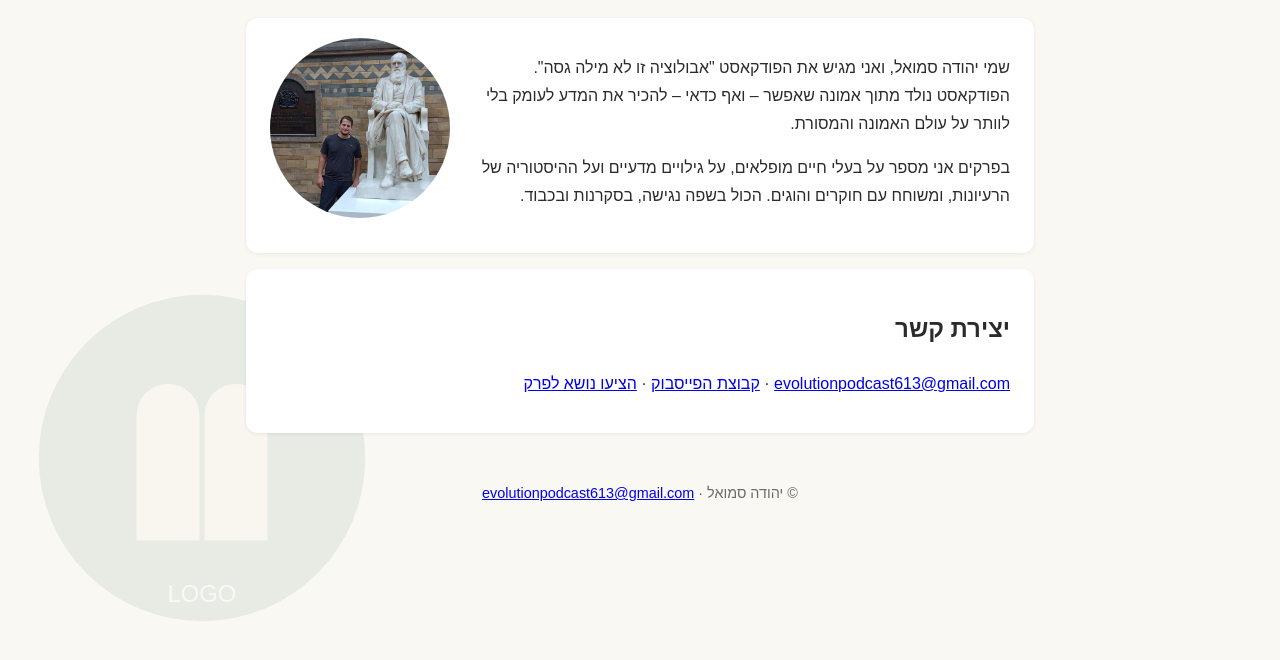
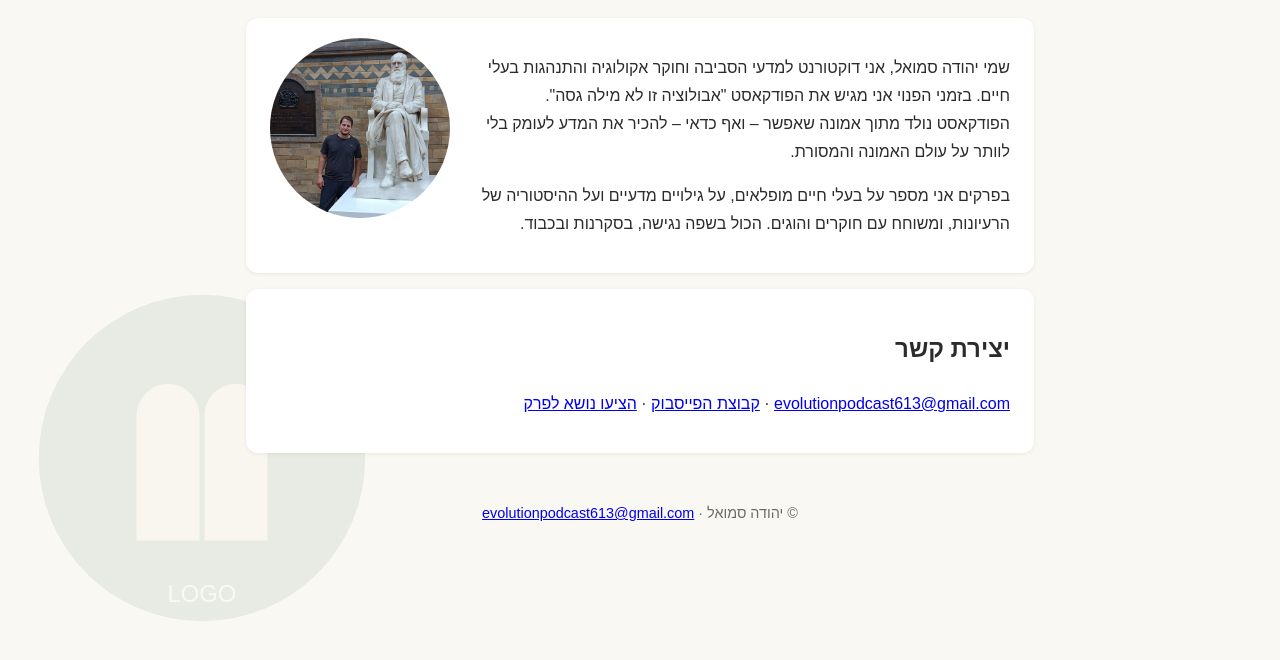
Before and after one commit to yehudasam/mysite, a plain HTML site: page about.html in a window 1280 px wide. Shown: the part 140-800 px from the top of the page. Drawn offline with Linux system fonts and the light colour scheme.

Commit message:
Update about.html

```diff
--- a/about.html
+++ b/about.html
@@ -1,3 +1,3 @@
 <!DOCTYPE html><html lang="he" dir="rtl"><head><meta charset="utf-8"><meta name="viewport" content="width=device-width,initial-scale=1"><title>אודות | אבולוציה זו לא מילה גסה</title><link rel="stylesheet" href="./style.css"></head><body>
 <header><nav class="wrap"><a href="./logo.html" class="logo-img" title="על הלוגו" aria-label="על משמעות הלוגו"></a><a class="brand" href="./index.html">אבולוציה זו לא מילה גסה</a><a href="./episodes.html">פרקים</a><a href="./book.html">הספר</a><a href="./guests.html">אורחים</a><a href="./about.html">אודות</a><a href="./logo.html">על הלוגו</a></nav></header>
-<a class="bg-logo" href="./logo.html" aria-label="על משמעות הלוגו"></a><main class="wrap"><h1>אודות</h1><div class="card"><!-- החליפו את (למשל assets/me.svg) --><img class="me" src="./assets/me.jpg" alt="יהודה סמואל"><p>שמי יהודה סמואל, ואני מגיש את הפודקאסט "אבולוציה זו לא מילה גסה". הפודקאסט נולד מתוך אמונה שאפשר – ואף כדאי – להכיר את המדע לעומק בלי לוותר על עולם האמונה והמסורת.</p><p>בפרקים אני מספר על בעלי חיים מופלאים, על גילויים מדעיים ועל ההיסטוריה של הרעיונות, ומשוחח עם חוקרים והוגים. הכול בשפה נגישה, בסקרנות ובכבוד.</p><div style="clear:both"></div></div><div class="card"><h2>יצירת קשר</h2><p><a href="mailto:evolutionpodcast613@gmail.com">evolutionpodcast613@gmail.com</a> · <a href="https://www.facebook.com/groups/evolutionisnotacurse/">קבוצת הפייסבוק</a> · <a href="https://forms.gle/a18Ledz9vcxZBiwEA">הציעו נושא לפרק</a></p></div></main><footer>© יהודה סמואל · <a href="mailto:evolutionpodcast613@gmail.com">evolutionpodcast613@gmail.com</a></footer></body></html>
+<a class="bg-logo" href="./logo.html" aria-label="על משמעות הלוגו"></a><main class="wrap"><h1>אודות</h1><div class="card"><!-- החליפו את (למשל assets/me.svg) --><img class="me" src="./assets/me.jpg" alt="יהודה סמואל"><p>שמי יהודה סמואל, אני דוקטורנט למדעי הסביבה וחוקר אקולוגיה והתנהגות בעלי חיים. בזמני הפנוי אני מגיש את הפודקאסט "אבולוציה זו לא מילה גסה". הפודקאסט נולד מתוך אמונה שאפשר – ואף כדאי – להכיר את המדע לעומק בלי לוותר על עולם האמונה והמסורת.</p><p>בפרקים אני מספר על בעלי חיים מופלאים, על גילויים מדעיים ועל ההיסטוריה של הרעיונות, ומשוחח עם חוקרים והוגים. הכול בשפה נגישה, בסקרנות ובכבוד.</p><div style="clear:both"></div></div><div class="card"><h2>יצירת קשר</h2><p><a href="mailto:evolutionpodcast613@gmail.com">evolutionpodcast613@gmail.com</a> · <a href="https://www.facebook.com/groups/evolutionisnotacurse/">קבוצת הפייסבוק</a> · <a href="https://forms.gle/a18Ledz9vcxZBiwEA">הציעו נושא לפרק</a></p></div></main><footer>© יהודה סמואל · <a href="mailto:evolutionpodcast613@gmail.com">evolutionpodcast613@gmail.com</a></footer></body></html>
```
